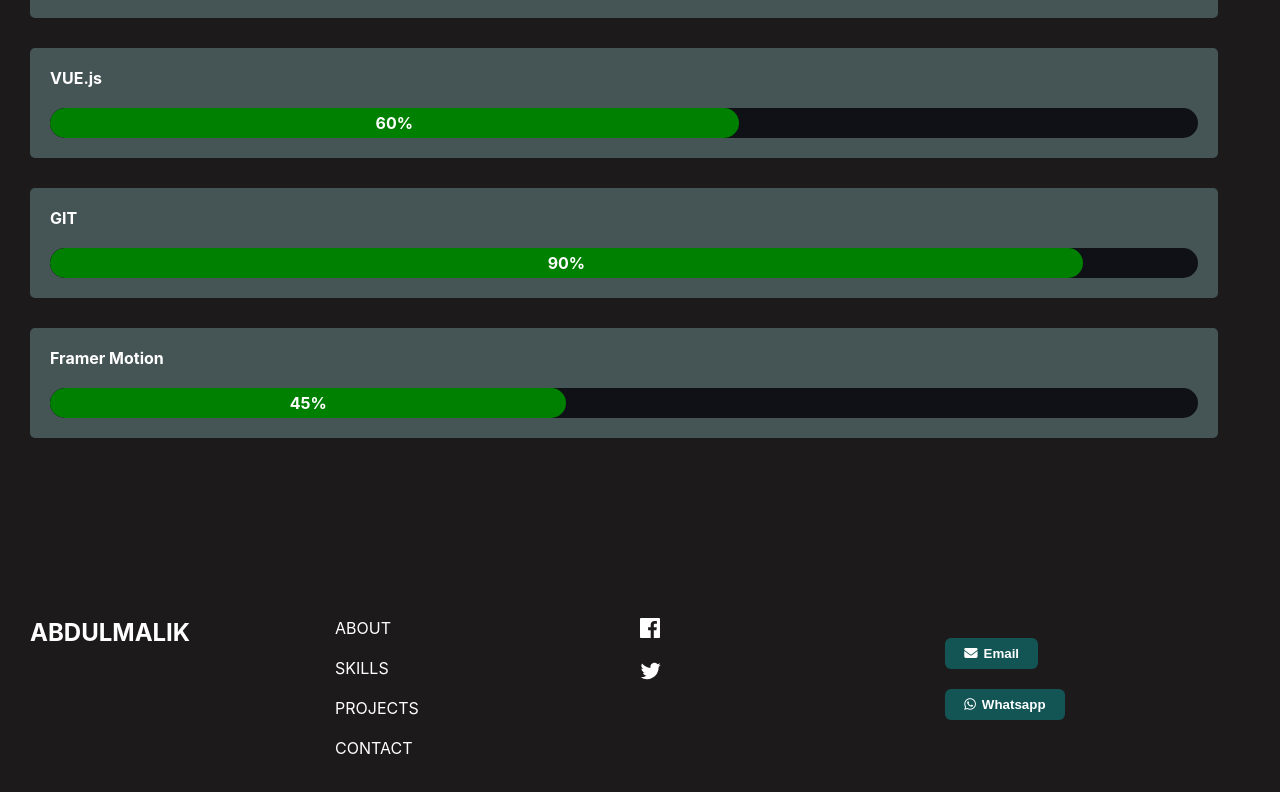
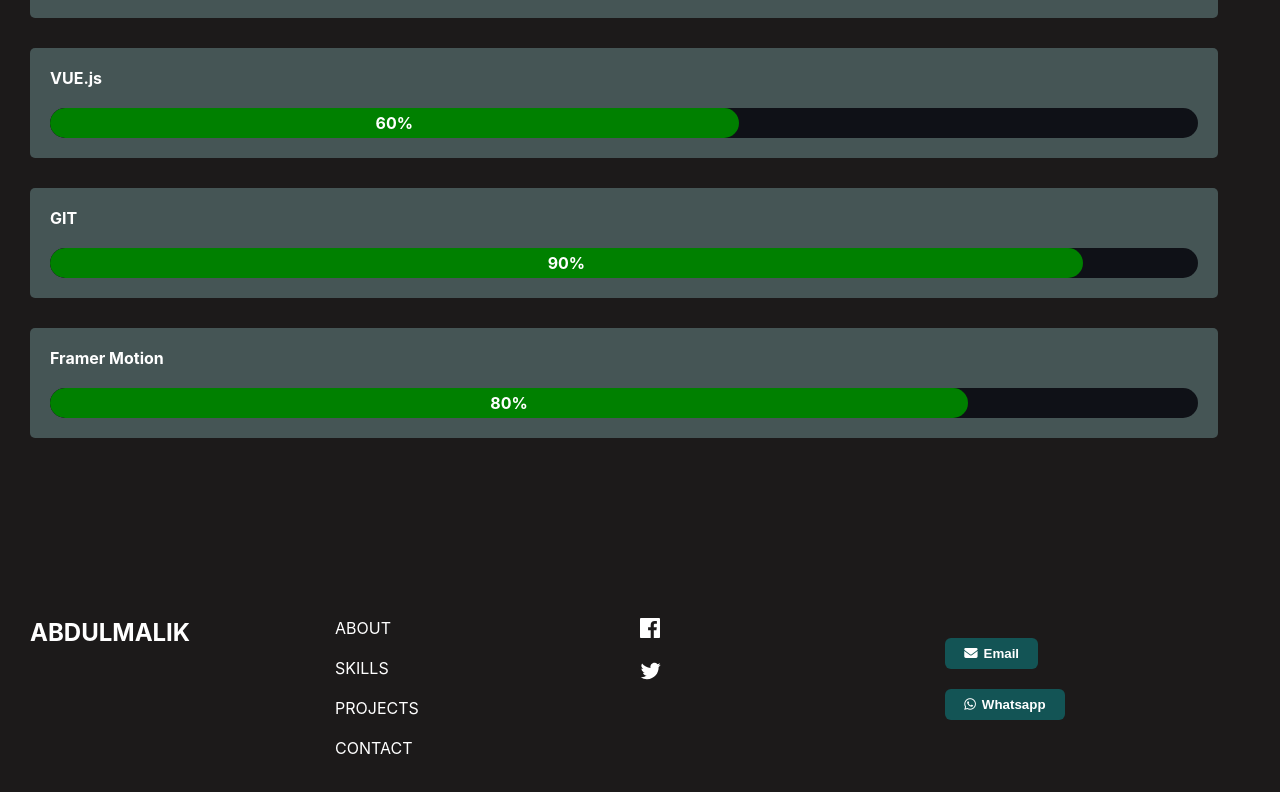
Before and after one commit to Bigoluwagentle/Abdulmalik-portfolio, a React (Create React App) app: page /Skills in a window 1280 px wide. Shown: the part 1131-1923 px from the top of the page. Built offline with nearby package versions, Linux system fonts and the light colour scheme.

Commit message:
Initial commit

```diff
--- a/src/Projects.jsx
+++ b/src/Projects.jsx
@@ -247,7 +247,6 @@ function Project(){
                     <p style={{fontSize: "12px"}} class="text">Marketing Director</p>
                 </nav>
             </summary>
-
         </div>
     )
 }
--- a/src/Skills/Skill.jsx
+++ b/src/Skills/Skill.jsx
@@ -91,8 +91,6 @@ function Skill(){
                         </div>
                     </nav>
 
-
-
                     <nav id="card" className="card">
                         <h4>JAVASCRIPT</h4>
                         <div className="bar">
@@ -128,7 +126,7 @@ function Skill(){
                     <nav id="card" className="card">
                         <h4>Framer Motion</h4>
                         <div className="bar">
-                          <span data-percent="45">45%</span>
+                          <span data-percent="80">80%</span>
                           <small>0%</small>
                         </div>
                     </nav>
```
